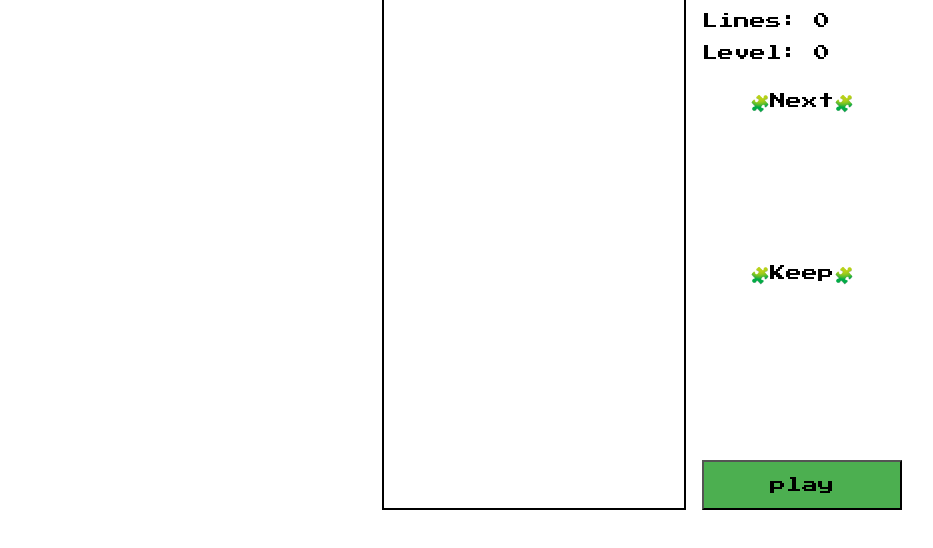
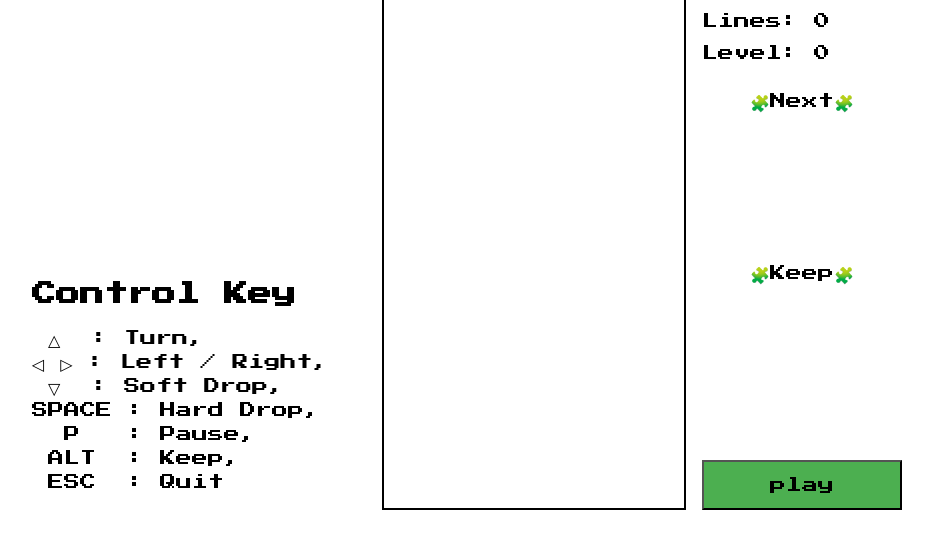
Before and after one commit to ssoonD/tetris, a plain HTML site: page index.html in a window 1280 px wide. Shown: the part 192-740 px from the top of the page, without its empty margins (173-1106 px from the left). Drawn offline with Linux system fonts and the light colour scheme.

Commit message:
feat: control key 설명 추가

```diff
--- a/index.html
+++ b/index.html
@@ -14,6 +14,10 @@
         <div class="left-column">
             <h2>HIGH SCORES</h2>
             <ol id="highScores"></ol>
+            <div class="kerboard">
+                <h2>Control Key</h2>
+                <ul id="contorl-keys"></ul>
+            </div>
         </div>
         <canvas id="board" class="game-board"></canvas>
         <div class="right-column">
--- a/src/constants.js
+++ b/src/constants.js
@@ -100,6 +100,16 @@ const LEVEL = {
     // 29+ is 20ms
 };
 
+const CONTROL_KEYS = [
+    '&nbsp;△&nbsp;&nbsp;: Turn',
+    '◁  ▷ : Left / Right',
+    '&nbsp;▽&nbsp;&nbsp;: Soft Drop',
+    ' SPACE : Hard Drop',
+    '&nbsp;&nbsp;P&nbsp;&nbsp; : Pause',
+    '&nbsp;ALT&nbsp; : Keep',
+    '&nbsp;ESC&nbsp; : Quit'
+];
+
 // Object.freeze() : 객체를 동결
 // 1. 잘 동작하게 하려면, 엄격 모드를 사용
 // 2. 불변으로 만드는 값은 1레벨에서만 동작
--- a/src/main.js
+++ b/src/main.js
@@ -45,6 +45,7 @@ let board = new Board(ctx, ctxNext, ctxKeep);
 initNext();
 initKeep();
 showHighScores();
+showControlKey();
 
 function initNext() {
     // 4개 블록을 위한 캔버스 사이즈를 설정한다.
@@ -151,6 +152,13 @@ function gameOver() {
     checkHighScore(account.score);
 }
 
+function showControlKey() {
+    const contorlKeyList = document.getElementById('contorl-keys');
+
+    contorlKeyList.innerHTML = CONTROL_KEYS
+        .map((key) => `<li>${key}`);
+}
+
 function showHighScores() {
     const highScores = JSON.parse(localStorage.getItem('highScores')) || [];
     const highScoreList = document.getElementById('highScores');
--- a/style.css
+++ b/style.css
@@ -40,8 +40,19 @@
     align-items: center;
   }
 
-  ol {
+  .kerboard {
+    position: absolute;
+    bottom: 0px;
+  }
+
+  ol{
     line-height: 200%;
+  }
+
+  ul {
+    list-style: none;
+    padding-left: 0%;
+    line-height: 150%;
   }
 
   #pause-btn {
```
